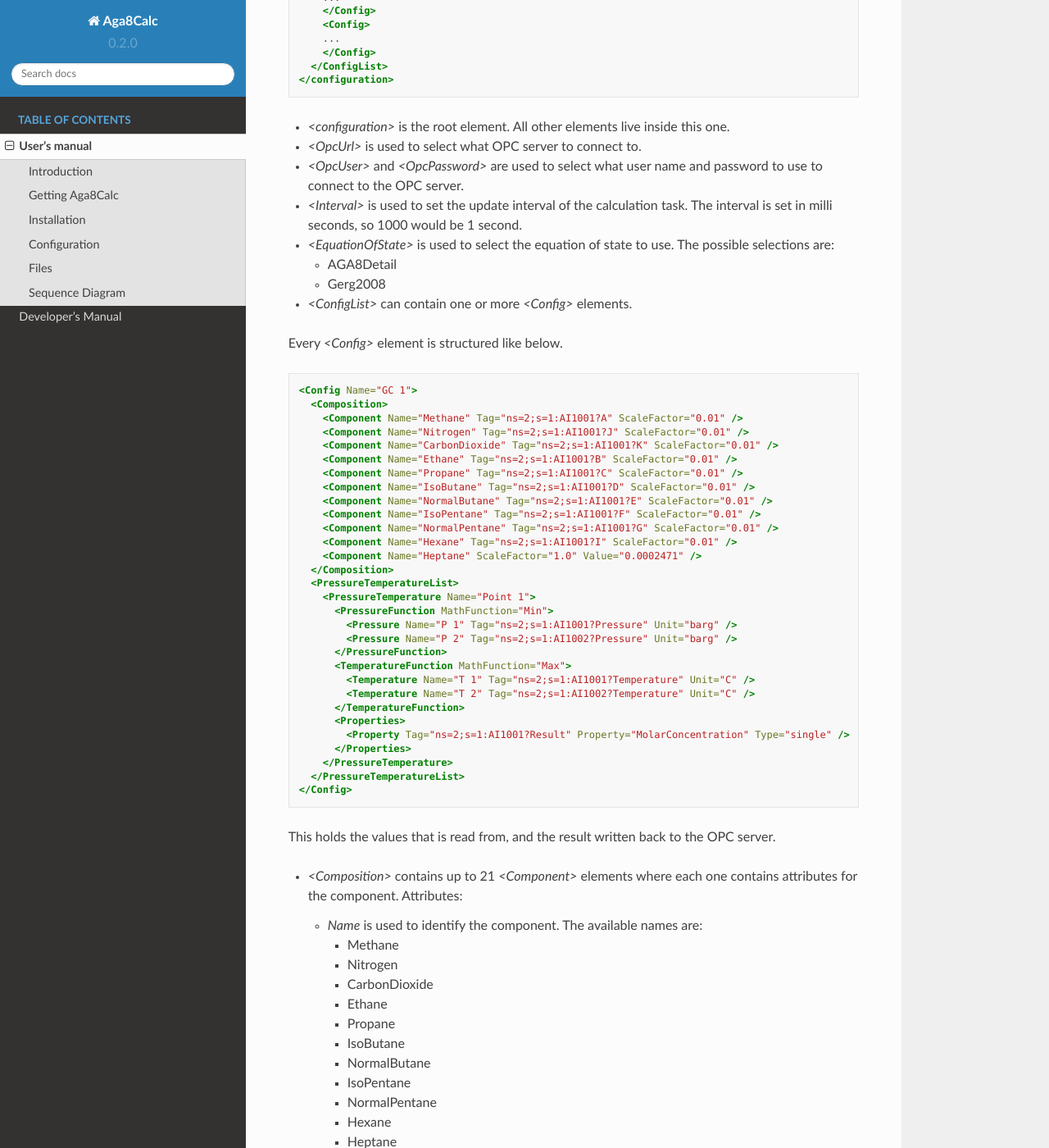
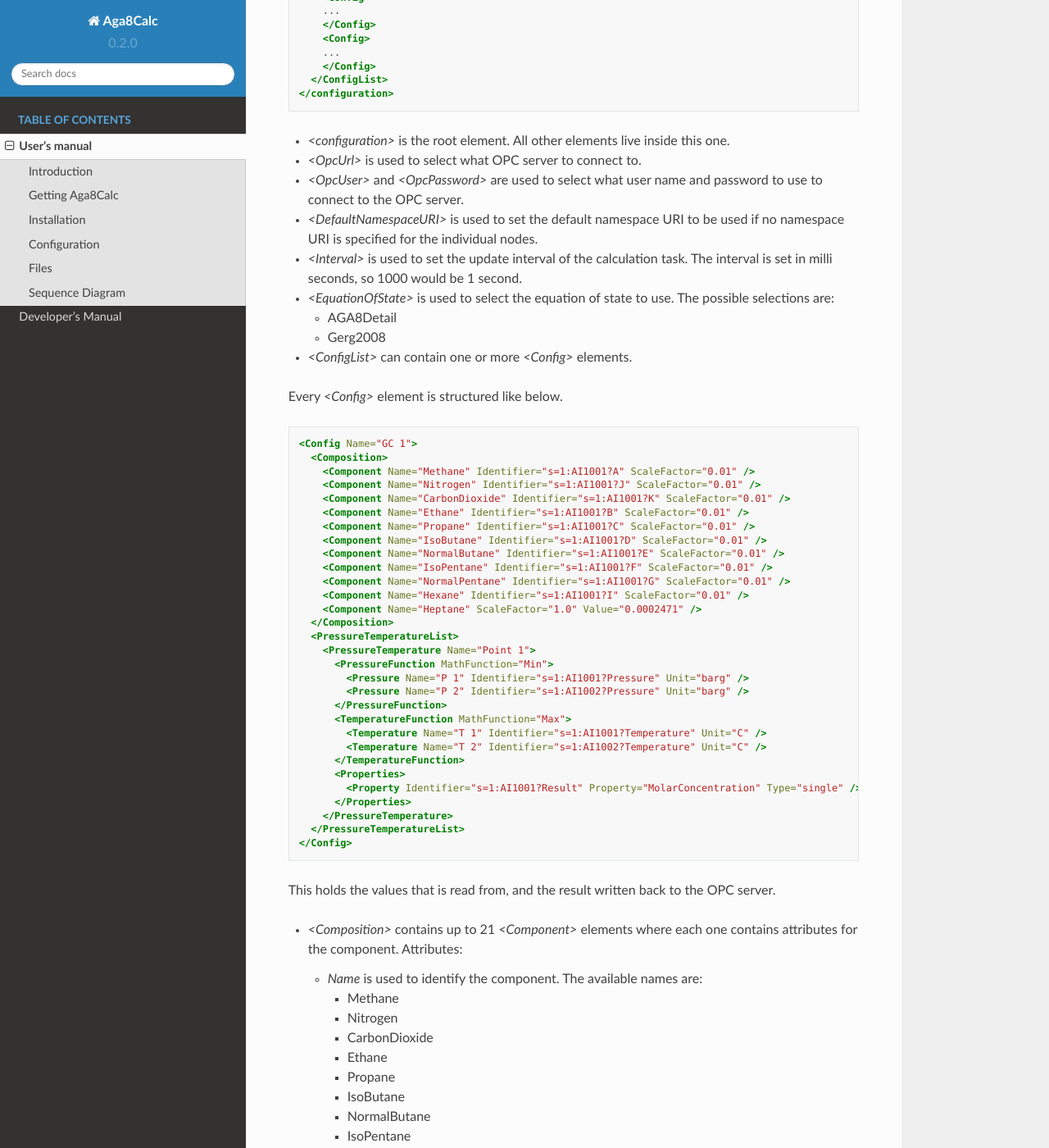
Before and after one commit to equinor/Aga8Calc, a Sphinx documentation site: the page built from docs/usermanual.rst, in a window 1280 px wide and 1400 px high, scrolled down 1837 px. Shown: the whole window at 82% size. Built offline with Sphinx 7.4.7 and the Read the Docs theme 2.0.0, drawn with Linux system fonts in a browser that asks for light colours; some of the changed text lies outside the part shown.

Commit message:
Update docs

```diff
--- a/docs/usermanual.rst
+++ b/docs/usermanual.rst
@@ -73,6 +73,7 @@ The configuration file is structured like the example below.
       <OpcUrl>opc.tcp://lt-103009:62548/Quickstarts/DataAccessServer</OpcUrl>
       <OpcUser>xxx</OpcUser>
       <OpcPassword>xxx</OpcPassword>
+      <DefaultNamespaceURI>http://test.org/UA/Alarms/</DefaultNamespaceURI>
       <Interval>1000</Interval>
       <EquationOfState>AGA8Detail</EquationOfState>
       <ConfigList>
@@ -95,6 +96,8 @@ The configuration file is structured like the example below.
 
 -   `<OpcUser>` and `<OpcPassword>` are used to select what user name and password to use to connect to the OPC server.
 
+-   `<DefaultNamespaceURI>` is used to set the default namespace URI to be used if no namespace URI is specified for the individual nodes.
+
 -   `<Interval>` is used to set the update interval of the calculation task.
     The interval is set in milli seconds, so 1000 would be 1 second.
 
@@ -112,30 +115,30 @@ Every `<Config>` element is structured like below.
 
     <Config Name="GC 1">
       <Composition>
-        <Component Name="Methane" Tag="ns=2;s=1:AI1001?A" ScaleFactor="0.01" />
-        <Component Name="Nitrogen" Tag="ns=2;s=1:AI1001?J" ScaleFactor="0.01" />
-        <Component Name="CarbonDioxide" Tag="ns=2;s=1:AI1001?K" ScaleFactor="0.01" />
-        <Component Name="Ethane" Tag="ns=2;s=1:AI1001?B" ScaleFactor="0.01" />
-        <Component Name="Propane" Tag="ns=2;s=1:AI1001?C" ScaleFactor="0.01" />
-        <Component Name="IsoButane" Tag="ns=2;s=1:AI1001?D" ScaleFactor="0.01" />
-        <Component Name="NormalButane" Tag="ns=2;s=1:AI1001?E" ScaleFactor="0.01" />
-        <Component Name="IsoPentane" Tag="ns=2;s=1:AI1001?F" ScaleFactor="0.01" />
-        <Component Name="NormalPentane" Tag="ns=2;s=1:AI1001?G" ScaleFactor="0.01" />
-        <Component Name="Hexane" Tag="ns=2;s=1:AI1001?I" ScaleFactor="0.01" />
+        <Component Name="Methane" Identifier="s=1:AI1001?A" ScaleFactor="0.01" />
+        <Component Name="Nitrogen" Identifier="s=1:AI1001?J" ScaleFactor="0.01" />
+        <Component Name="CarbonDioxide" Identifier="s=1:AI1001?K" ScaleFactor="0.01" />
+        <Component Name="Ethane" Identifier="s=1:AI1001?B" ScaleFactor="0.01" />
+        <Component Name="Propane" Identifier="s=1:AI1001?C" ScaleFactor="0.01" />
+        <Component Name="IsoButane" Identifier="s=1:AI1001?D" ScaleFactor="0.01" />
+        <Component Name="NormalButane" Identifier="s=1:AI1001?E" ScaleFactor="0.01" />
+        <Component Name="IsoPentane" Identifier="s=1:AI1001?F" ScaleFactor="0.01" />
+        <Component Name="NormalPentane" Identifier="s=1:AI1001?G" ScaleFactor="0.01" />
+        <Component Name="Hexane" Identifier="s=1:AI1001?I" ScaleFactor="0.01" />
         <Component Name="Heptane" ScaleFactor="1.0" Value="0.0002471" />
       </Composition>
       <PressureTemperatureList>
         <PressureTemperature Name="Point 1">
           <PressureFunction MathFunction="Min">
-            <Pressure Name="P 1" Tag="ns=2;s=1:AI1001?Pressure" Unit="barg" />
-            <Pressure Name="P 2" Tag="ns=2;s=1:AI1002?Pressure" Unit="barg" />
+            <Pressure Name="P 1" Identifier="s=1:AI1001?Pressure" Unit="barg" />
+            <Pressure Name="P 2" Identifier="s=1:AI1002?Pressure" Unit="barg" />
           </PressureFunction>
           <TemperatureFunction MathFunction="Max">
-            <Temperature Name="T 1" Tag="ns=2;s=1:AI1001?Temperature" Unit="C" />
-            <Temperature Name="T 2" Tag="ns=2;s=1:AI1002?Temperature" Unit="C" />
+            <Temperature Name="T 1" Identifier="s=1:AI1001?Temperature" Unit="C" />
+            <Temperature Name="T 2" Identifier="s=1:AI1002?Temperature" Unit="C" />
           </TemperatureFunction>
           <Properties>
-            <Property Tag="ns=2;s=1:AI1001?Result" Property="MolarConcentration" Type="single" />
+            <Property Identifier="s=1:AI1001?Result" Property="MolarConcentration" Type="single" />
           </Properties>
         </PressureTemperature>
       </PressureTemperatureList>
@@ -172,7 +175,9 @@ This holds the values that is read from, and the result written back to the OPC
       - Helium
       - Argon
 
-    - `Tag` is the OPC item to read the value from.
+    - `NamespaceURI` is the namespace URI for the OPC node to read.
+      If this is empty, the DefaultNamespaceURI will be used.
+    - `Identifier` is the OPC identifierType and identifier of the node to be read from.
     - `ScaleFactor` is used to scale the individual component values into the mol fraction range from 0-1.
     - `Value` is used to set a constant value for the component.
 
@@ -193,7 +198,7 @@ This holds the values that is read from, and the result written back to the OPC
 
     The `<Pressure>` elements have the following attributes:
 
-    - `Tag` is the OPC item to read.
+    - `Identifier` is the OPC identifierType and identifier of the node to be read from.
     - `ScaleFactor` is used to scale the pressure to the expected unit.
       For example to scale from mbarg to barg, ScaleFactor should be set to 0.001.
     - `Unit` is the expected engineering unit of the pressure value.
@@ -210,7 +215,7 @@ This holds the values that is read from, and the result written back to the OPC
 
     The `<Temperature>` element have the following attributes:
 
-    - `Tag` is the OPC item to read.
+    - `Identifier` is the OPC identifierType and identifier of the node to be read from.
     - `Unit` is the expected engineering unit of the temperature value.
       This is used to convert the temperature to the proper unit - [K].
       The possible temperature units are:
@@ -222,7 +227,7 @@ This holds the values that is read from, and the result written back to the OPC
     These are the results that will be written to the OPC server.
     The Attributes of the `<Property>` element are:
 
-    - `Tag` is the OPC item to write to.
+    - `Identifier` is the OPC identifierType and identifier of the node to be read from.
     - `Property` is the result that will be written to the OPC item.
       The possible options are:
 
@@ -260,31 +265,31 @@ A complete configuration file could look like this.
       <ConfigList>
         <Config Name="GC 1">
           <Composition>
-            <Component Name="Methane" Tag="ns=2;s=1:AI1001?A" ScaleFactor="0.01" />
-            <Component Name="Nitrogen" Tag="ns=2;s=1:AI1001?J" ScaleFactor="0.01" />
-            <Component Name="CarbonDioxide" Tag="ns=2;s=1:AI1001?K" ScaleFactor="0.01" />
-            <Component Name="Ethane" Tag="ns=2;s=1:AI1001?B" ScaleFactor="0.01" />
-            <Component Name="Propane" Tag="ns=2;s=1:AI1001?C" ScaleFactor="0.01" />
-            <Component Name="IsoButane" Tag="ns=2;s=1:AI1001?D" ScaleFactor="0.01" />
-            <Component Name="NormalButane" Tag="ns=2;s=1:AI1001?E" ScaleFactor="0.01" />
-            <Component Name="IsoPentane" Tag="ns=2;s=1:AI1001?F" ScaleFactor="0.01" />
-            <Component Name="NormalPentane" Tag="ns=2;s=1:AI1001?G" ScaleFactor="0.01" />
-            <Component Name="Hexane" Tag="ns=2;s=1:AI1001?I" ScaleFactor="0.01" />
+            <Component Name="Methane" Identifier="s=1:AI1001?A" ScaleFactor="0.01" />
+            <Component Name="Nitrogen" Identifier="s=1:AI1001?J" ScaleFactor="0.01" />
+            <Component Name="CarbonDioxide" Identifier="s=1:AI1001?K" ScaleFactor="0.01" />
+            <Component Name="Ethane" Identifier="s=1:AI1001?B" ScaleFactor="0.01" />
+            <Component Name="Propane" Identifier="s=1:AI1001?C" ScaleFactor="0.01" />
+            <Component Name="IsoButane" Identifier="s=1:AI1001?D" ScaleFactor="0.01" />
+            <Component Name="NormalButane" Identifier="s=1:AI1001?E" ScaleFactor="0.01" />
+            <Component Name="IsoPentane" Identifier="s=1:AI1001?F" ScaleFactor="0.01" />
+            <Component Name="NormalPentane" Identifier="s=1:AI1001?G" ScaleFactor="0.01" />
+            <Component Name="Hexane" Identifier="s=1:AI1001?I" ScaleFactor="0.01" />
             <Component Name="Heptane" ScaleFactor="1.0" Value="0.0002471" />
           </Composition>
           <PressureTemperatureList>
             <PressureTemperature Name="Point 1">
               <PressureFunction MathFunction="Min">
-                <Pressure Name="P 1" Tag="ns=2;s=1:AI1001?Pressure" Unit="barg" />
-                <Pressure Name="P 2" Tag="ns=2;s=1:AI1002?Pressure" Unit="bara" />
+                <Pressure Name="P 1" Identifier="s=1:AI1001?Pressure" Unit="barg" />
+                <Pressure Name="P 2" Identifier="s=1:AI1002?Pressure" Unit="bara" />
               </PressureFunction>
               <TemperatureFunction MathFunction="Max">
-                <Temperature Name="T 1" Tag="ns=2;s=1:AI1001?Temperature" Unit="C" />
-                <Temperature Name="T 2" Tag="ns=2;s=1:AI1002?Temperature" Unit="K" />
+                <Temperature Name="T 1" Identifier="s=1:AI1001?Temperature" Unit="C" />
+                <Temperature Name="T 2" Identifier="s=1:AI1002?Temperature" Unit="K" />
               </TemperatureFunction>
               <Properties>
-                <Property Tag="ns=2;s=1:AI1001?Result" Property="MolarConcentration" Type="single" />
-                <Property Tag="ns=2;s=1:AI1002?Result" Property="Density" Type="double" />
+                <Property Identifier="s=1:AI1001?Result" Property="MolarConcentration" Type="single" />
+                <Property Identifier="s=1:AI1002?Result" Property="Density" Type="double" />
               </Properties>
             </PressureTemperature>
           </PressureTemperatureList>
```
